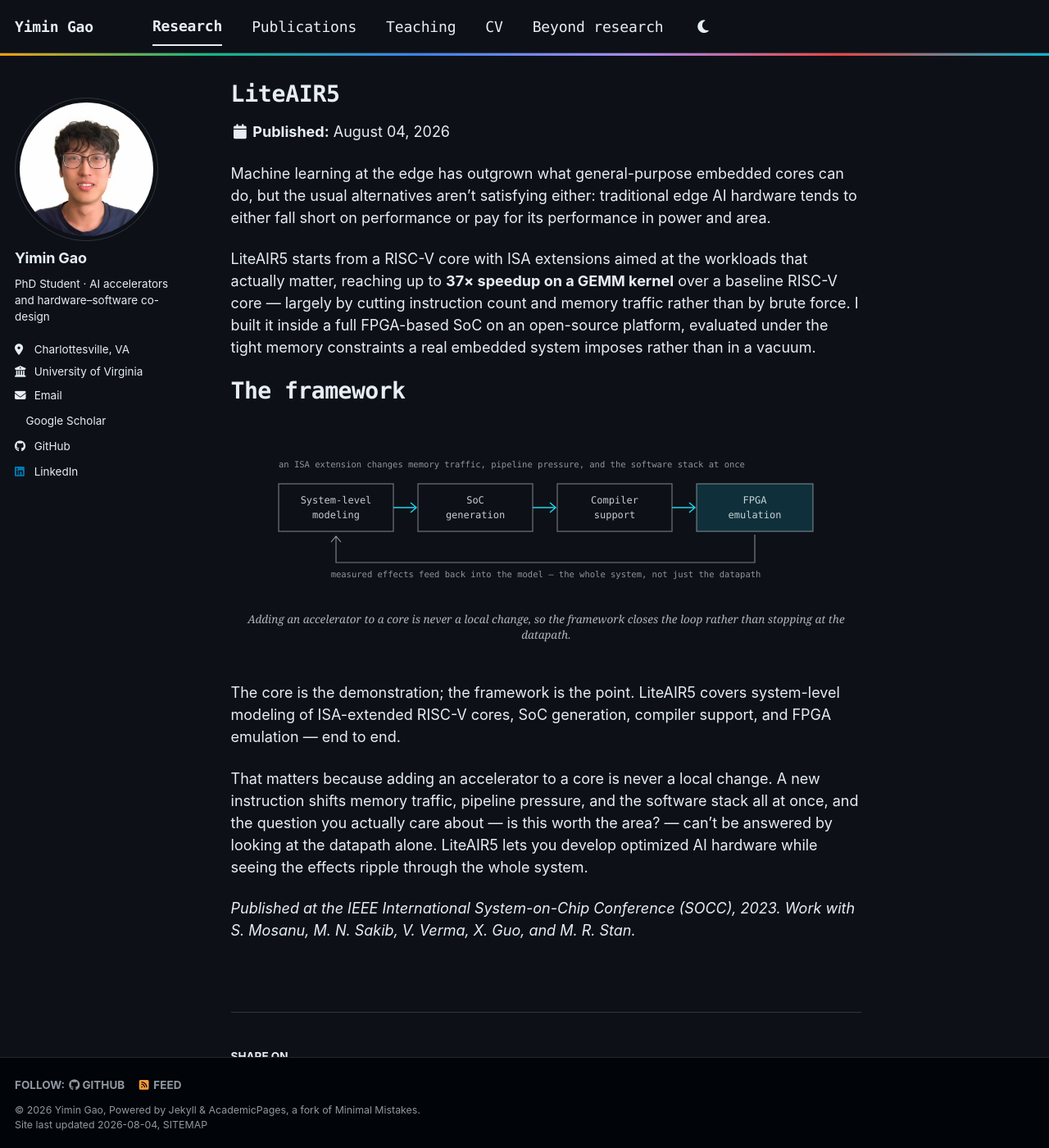
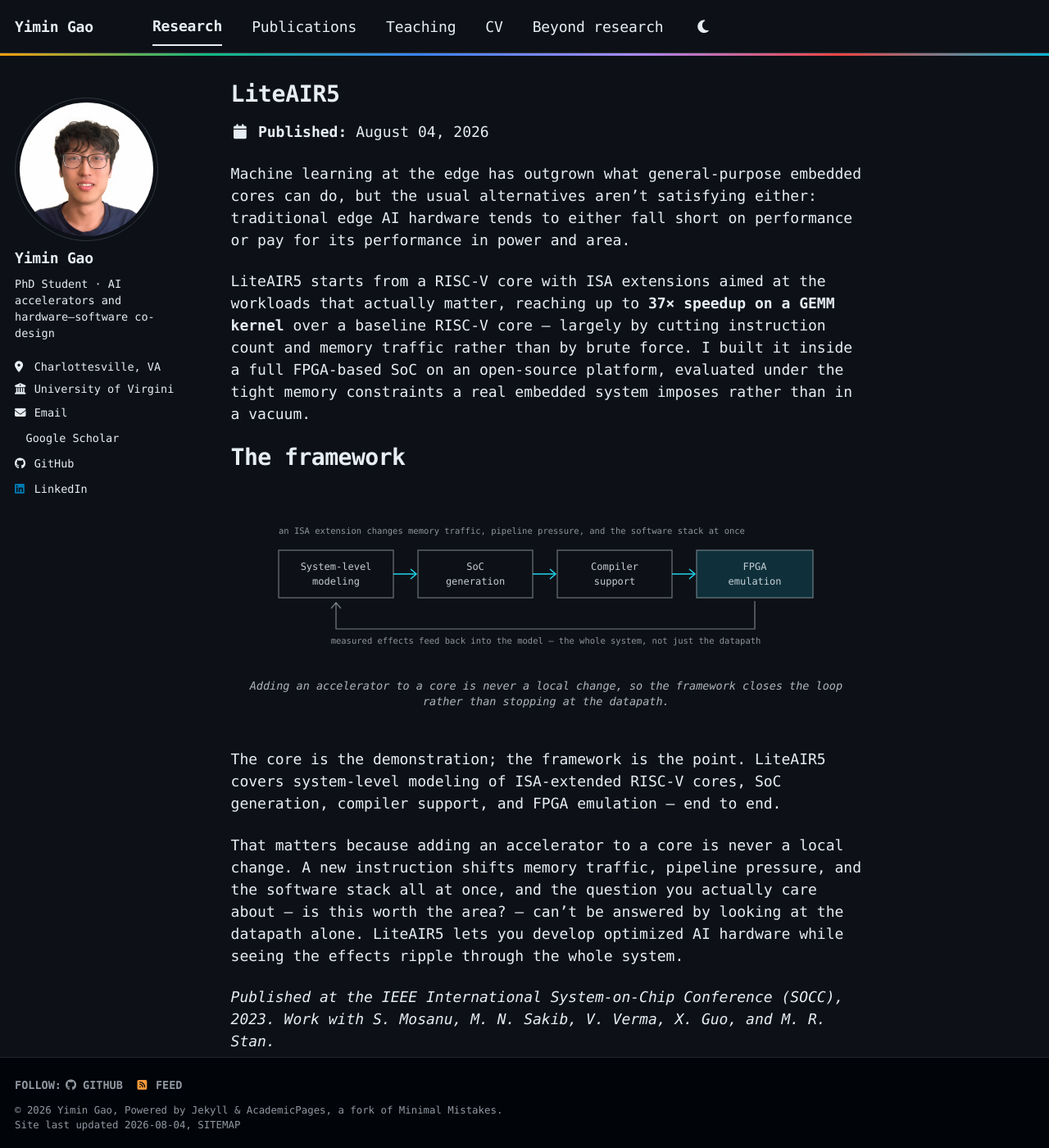
Before and after one commit to YiminGao0113/YiminGao0113.github.io, a Jekyll site: the page built from _projects/liteair5.md, in a window 1280 px wide and 1400 px high. Shown: the whole window at 82% size. Built offline with Jekyll 4.4.1, drawn with Linux system fonts in a browser that asks for light colours; a style sheet for code colours, icons or effects is not loaded.

Commit message:
Use the monospace stack for all text
Aliases $serif, $sans-serif, and $monospace in _themes.scss to the mono
stack rather than overriding rule by rule. About thirty declarations
across _sass reference those variables, so they all follow from one
change; 47 of the 49 compiled font-family rules are now monospace.

The two exceptions are deliberate: Font Awesome keeps its own family or
every icon renders as a letterform, and .cv-container's hard-coded Roboto
is covered by an override in _extras.scss.

Co-Authored-By: Claude Opus 5 (1M context) <noreply@anthropic.com>

```diff
--- a/_sass/_themes.scss
+++ b/_sass/_themes.scss
@@ -13,10 +13,16 @@ $doc-font-size              : 16;
 $paragraph-indent           : false; // true, false (default)
 $indent-var                 : 1.3em;
 
-/* System typefaces */
-$serif                      : Georgia, Times, serif;
-$sans-serif                 : -apple-system, ".SFNSText-Regular", "San Francisco", "Roboto", "Segoe UI", "Helvetica Neue", "Lucida Grande", Arial, sans-serif;
-$monospace                  : Monaco, Consolas, "Lucida Console", monospace;
+/* System typefaces.
+   The whole site runs on the monospace stack, so $serif and $sans-serif are
+   aliased to it rather than the theme's originals. Setting them here means the
+   ~30 rules across _sass that reference these variables all follow, instead of
+   needing a selector-by-selector override. System fonts only, no web request. */
+$techmono                   : "JetBrains Mono", "Fira Code", "SFMono-Regular", "SF Mono", ui-monospace, Menlo, Consolas, "Liberation Mono", monospace;
+
+$serif                      : $techmono;
+$sans-serif                 : $techmono;
+$monospace                  : $techmono;
 
 /* Sans serif typefaces */
 $sans-serif-narrow          : $sans-serif;
--- a/_sass/layout/_extras.scss
+++ b/_sass/layout/_extras.scss
@@ -30,14 +30,18 @@ html[data-theme="dark"] {
 
 /* ==========================================================================
    TECH TYPE
-   Monospace on the structural surfaces -- site title, nav, headings, card
-   chrome, figure labels -- while body prose stays sans-serif. Running long
-   paragraphs in monospace costs real readability, so it stops at the chrome.
-   System fonts only; no network request.
+   $techmono is defined in _themes.scss and aliased over $serif/$sans-serif, so
+   every element inherits it. What remains here is the optical tightening that
+   headings want at larger sizes, plus a catch for the one hard-coded font in
+   the theme.
    ========================================================================== */
 
-$techmono: "JetBrains Mono", "Fira Code", "SFMono-Regular", "SF Mono",
-           ui-monospace, Menlo, Consolas, "Liberation Mono", monospace;
+/* The only hard-coded family left in the theme. Nothing renders .cv-container
+   since the JSON CV page was removed, but this keeps the sweep complete. */
+.cv-container,
+.cv-container * {
+  font-family: $techmono;
+}
 
 .masthead__menu-item,
 .greedy-nav a,
```
